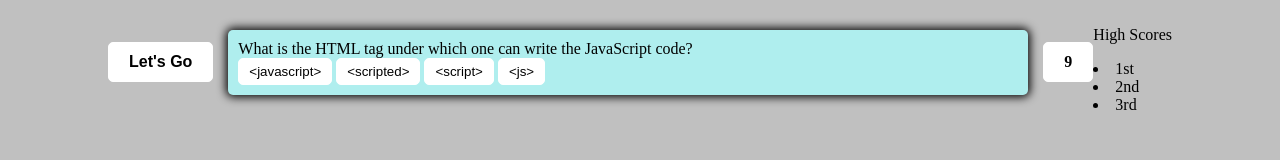
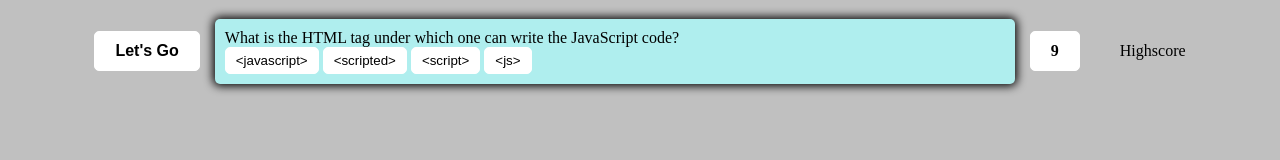
Before and after one commit to vantaylo/Timed-Code-Quiz, a plain HTML site: page index.html in a window 1280 px wide. Both pictures are taken after a click on the button "Let's Go". Drawn offline with nearby package versions, Linux system fonts and the light colour scheme.

Commit message:
timer and leaderboard

```diff
--- a/index.html
+++ b/index.html
@@ -5,6 +5,7 @@
     <meta name="viewport" content="width=device-width, initial-scale=1.0" />
     <title>Timed Code Quiz</title>
     <link href="style.css" rel="stylesheet" />
+
     <script
       src="https://code.jquery.com/jquery-3.2.1.slim.min.js"
       integrity="sha384-KJ3o2DKtIkvYIK3UENzmM7KCkRr/rE9/Qpg6aAZGJwFDMVNA/GpGFF93hXpG5KkN"
@@ -29,7 +30,7 @@
     </div>
 
     <!-- Question Box w/ buttons -->
-    <div class="container" <div id="container" class="hide">
+    <div class="container" id="container" class="hide">
       <div id="question-container"></div>
 
       <div id="answer-buttons" class="btn-grid">
@@ -58,12 +59,9 @@
       <button id="next-btn" class="next-btn btn hide">Next</button>
     </div>
 
-    <div id="scoreContainer" style="display: none;"></div>
+    <div id="scoreContainer"></div>
+    <ul class="list-group">
+      <p>Highscore</p>
+    </ul>
   </body>
-  <div class="leaderboard">
-    <p>High Scores</p>
-    <li>1st</li>
-    <li>2nd</li>
-    <li>3rd</li>
-  </div>
 </html>
--- a/timedCodeQuiz.js
+++ b/timedCodeQuiz.js
@@ -49,6 +49,7 @@ $(document).ready(function () {
   var quizQuestion = $("#questions");
   var questionContainer = $("#question-container");
   var answerBtns = $("#answer-buttons");
+  var leaderboard = $("#scoreContainer");
   var currentCorrectAns = " ";
 
   var gameStart = false;
@@ -57,6 +58,7 @@ $(document).ready(function () {
   var currentSecs;
   var score = 0;
   var allowedSeconds = 10;
+  var timerCountdown;
 
   var choiceA = $("#choiceA");
   var choiceB = $("#choiceB");
@@ -75,6 +77,14 @@ $(document).ready(function () {
   choiceD.click(function () {
     checkAnswer("D");
   });
+
+  //Game is over
+  function gameOver() {
+    clearInterval(timerCountdown);
+    var userName = prompt("Enter your name on the leaderboard");
+
+    leaderboard.append("<li> " + userName + "score:" + score + " </li>");
+  }
 
   function showQuestion(questionIndex) {
     var selectedQuestion = questions[currentQuestion];
@@ -97,19 +107,22 @@ $(document).ready(function () {
     }
   }
 
-  function startTimer(startSecs) {
+  function startTimer(startSecs = 10, stop = false) {
     currentSecs = startSecs;
 
-    var timerCountdown = setInterval(function () {
-      $("#timer").text(currentSecs);
+    timerCountdown = setInterval(function () {
+      if (currentSecs >= 0) {
+        $("#timer").text(currentSecs);
+      }
       currentSecs--;
       console.log(currentSecs);
 
-      if (currentSecs === -1) {
+      if (currentSecs <= -1) {
         // if last question/gameover
         if (currentQuestion === questions.length - 1) {
           clearInterval(timerCountdown);
           console.log("gameover");
+          gameOver();
         } else {
           clearInterval(timerCountdown);
           startTimer(allowedSeconds);
@@ -129,10 +142,16 @@ $(document).ready(function () {
       //last answer
       if (currentQuestion === questions.length - 1) {
         console.log("score");
+        gameOver();
       } else {
         //move to next question
         currentQuestion++;
+        clearInterval(timerCountdown, true);
+        startTimer(allowedSeconds);
+
         showQuestion(currentQuestion);
+        score += currentSecs;
+        console.log("score:", score);
       }
     } else {
       //answer is wrong
@@ -156,5 +175,4 @@ $(document).ready(function () {
   });
 });
 
-//Game is over
 //every sec you dont use = 1pts
```
